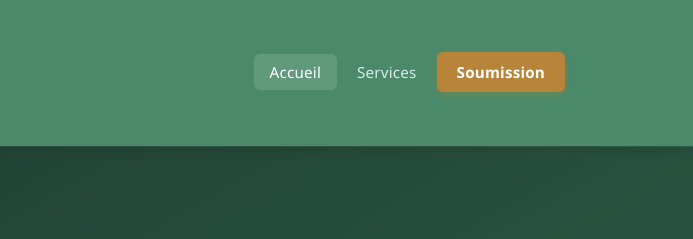
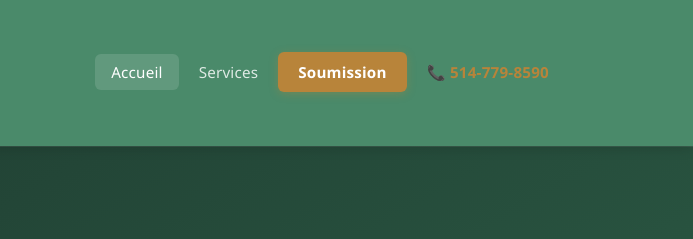
Before and after one commit to sibeag/Excavation-Amenagement, a plain HTML site: page index.html in a window 1280 px wide. Shown: the top 239 px of the page, 587-1280 px from the left. Drawn offline with Linux system fonts and the light colour scheme.

Commit message:
number phone

```diff
--- a/css/style.css
+++ b/css/style.css
@@ -156,6 +156,14 @@ nav {
 .nav-links .nav-cta a:hover {
   background: #a5722e;
   box-shadow: 0 3px 12px rgba(184,132,58,.45);
+}
+.nav-links .nav-phone a {
+  color: var(--or);
+  font-weight: 600;
+  white-space: nowrap;
+}
+.nav-links .nav-phone a:hover {
+  color: #a5722e;
 }
 
 /* Burger menu mobile */
--- a/index.html
+++ b/index.html
@@ -36,6 +36,7 @@
         <li><a href="index.html" class="active">Accueil</a></li>
         <li><a href="services.html">Services</a></li>
         <li class="nav-cta"><a href="soumission.html">Soumission</a></li>
+        <li class="nav-phone"><a href="tel:+15147798590">📞 514-779-8590</a></li>
       </ul>
     </div>
   </nav>
```
Also changed, not shown: services.html (+1 -0 lines), soumission.html (+1 -0 lines).
